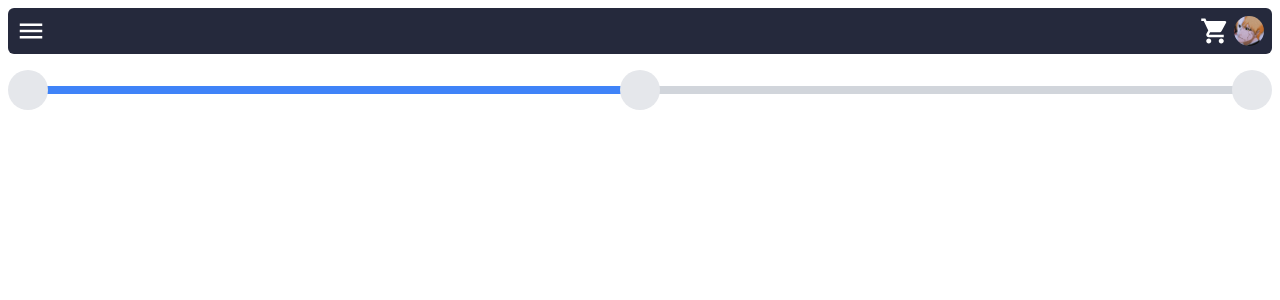
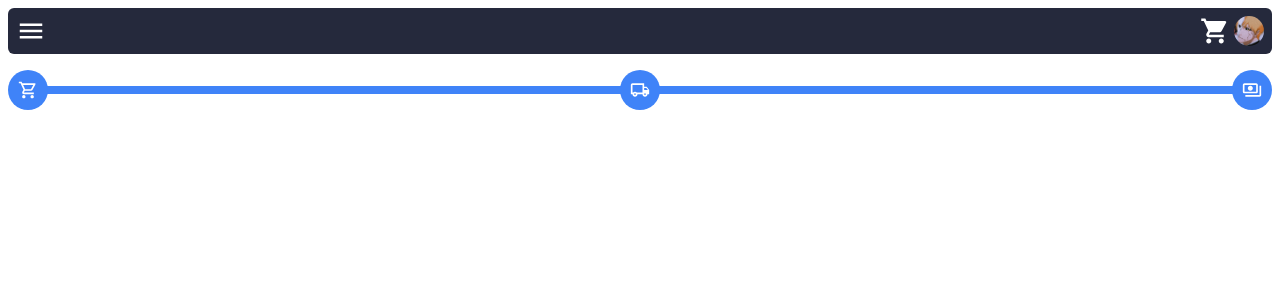
Before and after one commit to izzetcansuzen/ecommerce, a Next.js app: page /cart in a window 1280 px wide. Shown: the top 300 px of the page. Built offline with nearby package versions, Linux system fonts and the light colour scheme.

Commit message:
edited progressbar component

```diff
--- a/app/cart/page.js
+++ b/app/cart/page.js
@@ -1,5 +1,5 @@
 import Progressbar from "@/app/components/progressbar";
 
 export default function Cart() {
-  return <Progressbar step="1" />;
+  return <Progressbar step="3" />;
 }
--- a/app/components/progressbar/index.js
+++ b/app/components/progressbar/index.js
@@ -1,24 +1,41 @@
+import {
+  MdOutlineLocalShipping,
+  MdOutlinePayments,
+  MdOutlineShoppingCart,
+} from "react-icons/md";
 export default function Progressbar({ step }) {
   return (
     <div className="grid grid-cols-[1fr_1fr_40px]">
       <div className="relative">
         <div
-          className={`w-10 h-10 bg-gray-200 rounded-full before:w-full before:h-2 before:rounded before:absolute before:left-5 before:bottom-[30%] before:transform before:translate-y-[-50%] before:-z-10 ${
-            step === "1" || step === "2"
+          className={`w-10 h-10 bg-blue-500 rounded-full flex justify-center items-center before:w-full before:h-2 before:rounded before:absolute before:left-5 before:bottom-[30%] before:transform before:translate-y-[-50%] before:-z-10 ${
+            step === "1" || step === "2" || step === "3"
               ? "before:bg-blue-500"
               : "before:bg-gray-300"
           }`}
-        ></div>
+        >
+          <MdOutlineShoppingCart size={20} color="white" />
+        </div>
       </div>
       <div className="relative">
         <div
-          className={`w-10 h-10 bg-gray-200 rounded-full before:w-full before:h-2 before:rounded before:absolute before:left-5 before:bottom-[30%] before:transform before:translate-y-[-50%] before:-z-10 ${
-            step === "2" ? "before:bg-blue-500" : "before:bg-gray-300"
+          className={`w-10 h-10  rounded-full flex justify-center items-center before:w-full before:h-2 before:rounded before:absolute before:left-5 before:bottom-[30%] before:transform before:translate-y-[-50%] before:-z-10 ${
+            step === "2" || step === "3"
+              ? "before:bg-blue-500 bg-blue-500"
+              : "before:bg-gray-500 bg-gray-500"
           }`}
-        ></div>
+        >
+          <MdOutlineLocalShipping size={20} color="white" />
+        </div>
       </div>
       <div className="relative">
-        <div className="w-10 h-10 bg-gray-200 rounded-full"></div>
+        <div
+          className={`w-10 h-10 rounded-full flex justify-center items-center ${
+            step === "3" ? "bg-blue-500" : "bg-gray-500"
+          }`}
+        >
+          <MdOutlinePayments size={20} color="white" />
+        </div>
       </div>
     </div>
   );
```
